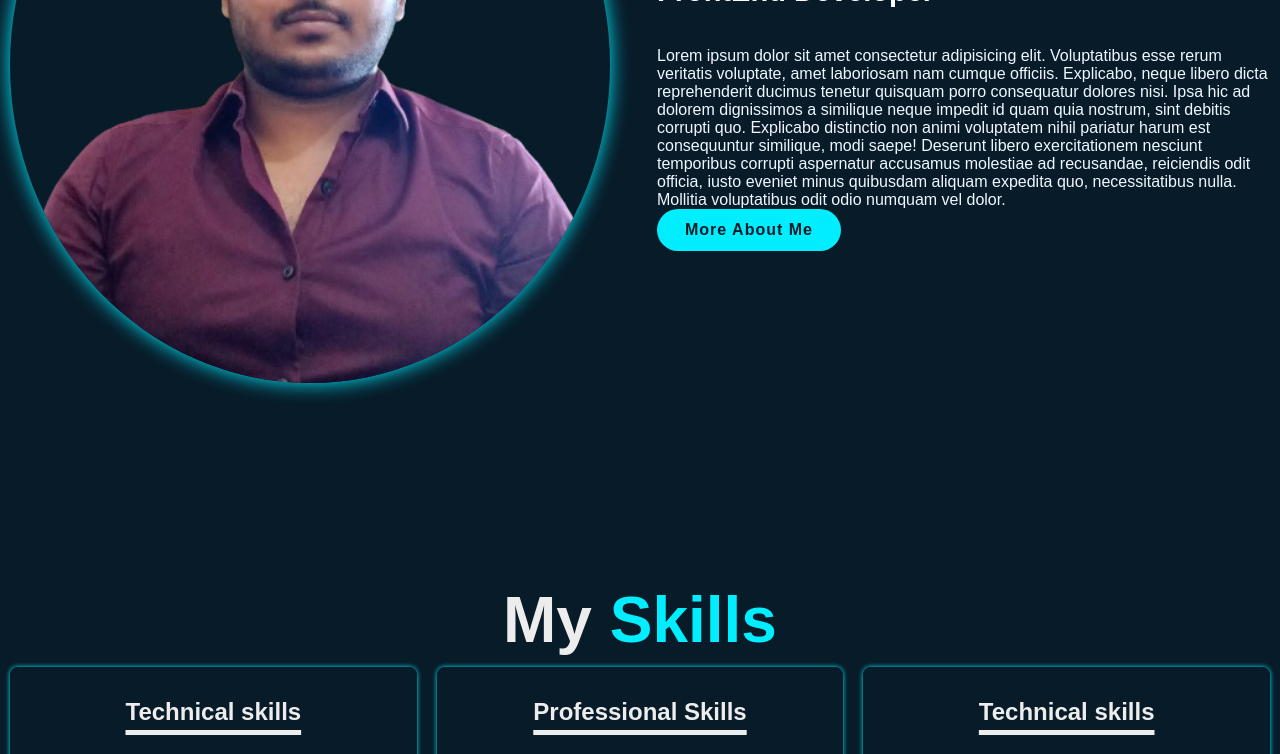
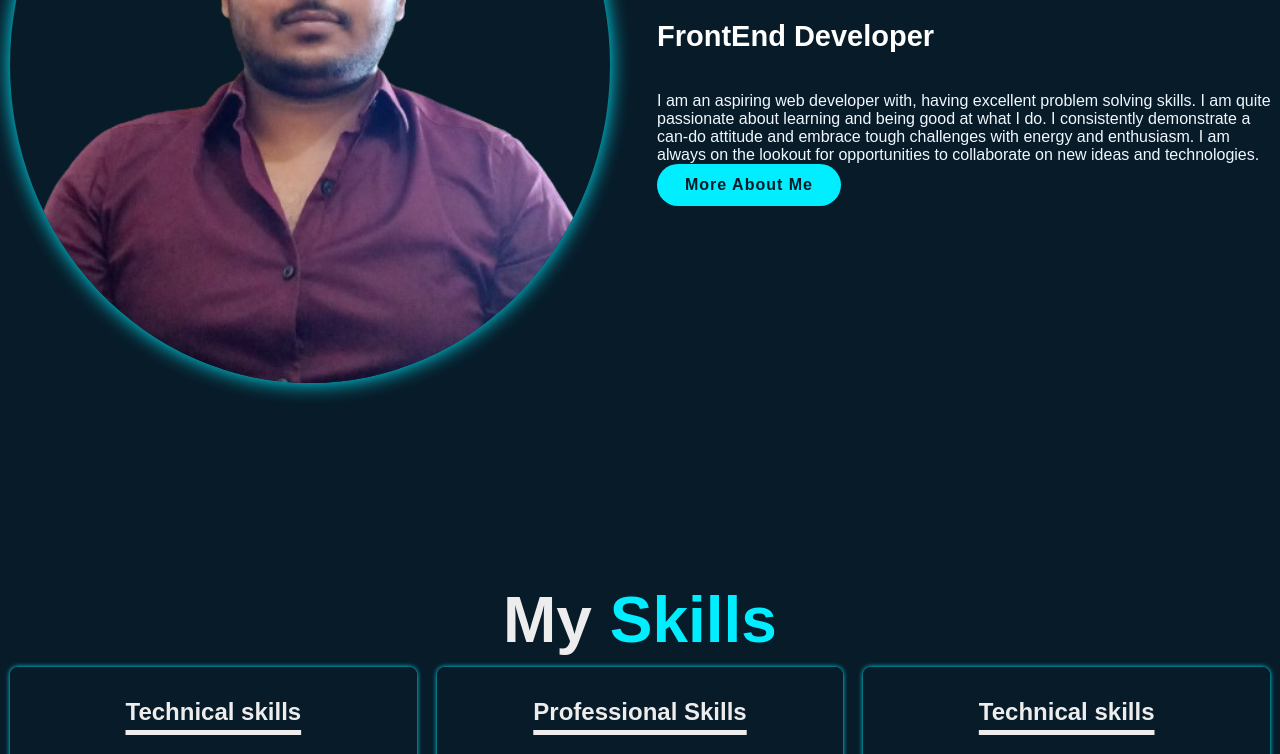
Before and after one commit to Prakash-2002/portfolio, a plain HTML site: page index.html in a window 1280 px wide. Shown: the part 1153-1907 px from the top of the page. Drawn offline with nearby package versions, Linux system fonts and the light colour scheme.

Commit message:
Update index.html

```diff
--- a/index.html
+++ b/index.html
@@ -59,17 +59,8 @@
         <h2>About<span>Me</span></h2>
         <h4>FrontEnd Developer</h4>
         <p>
-          Lorem ipsum dolor sit amet consectetur adipisicing elit. Voluptatibus
-          esse rerum veritatis voluptate, amet laboriosam nam cumque officiis.
-          Explicabo, neque libero dicta reprehenderit ducimus tenetur quisquam
-          porro consequatur dolores nisi. Ipsa hic ad dolorem dignissimos a
-          similique neque impedit id quam quia nostrum, sint debitis corrupti
-          quo. Explicabo distinctio non animi voluptatem nihil pariatur harum
-          est consequuntur similique, modi saepe! Deserunt libero exercitationem
-          nesciunt temporibus corrupti aspernatur accusamus molestiae ad
-          recusandae, reiciendis odit officia, iusto eveniet minus quibusdam
-          aliquam expedita quo, necessitatibus nulla. Mollitia voluptatibus odit
-          odio numquam vel dolor.
+         I am an aspiring web developer with, having excellent problem solving skills. I am quite passionate about learning and being good at what I do.
+I consistently demonstrate a can-do attitude and embrace tough challenges with energy and enthusiasm. I am always on the lookout for opportunities to collaborate on new ideas and technologies.
         </p>
         <a href="" class="btn-box">More About Me</a>
       </div>
```
